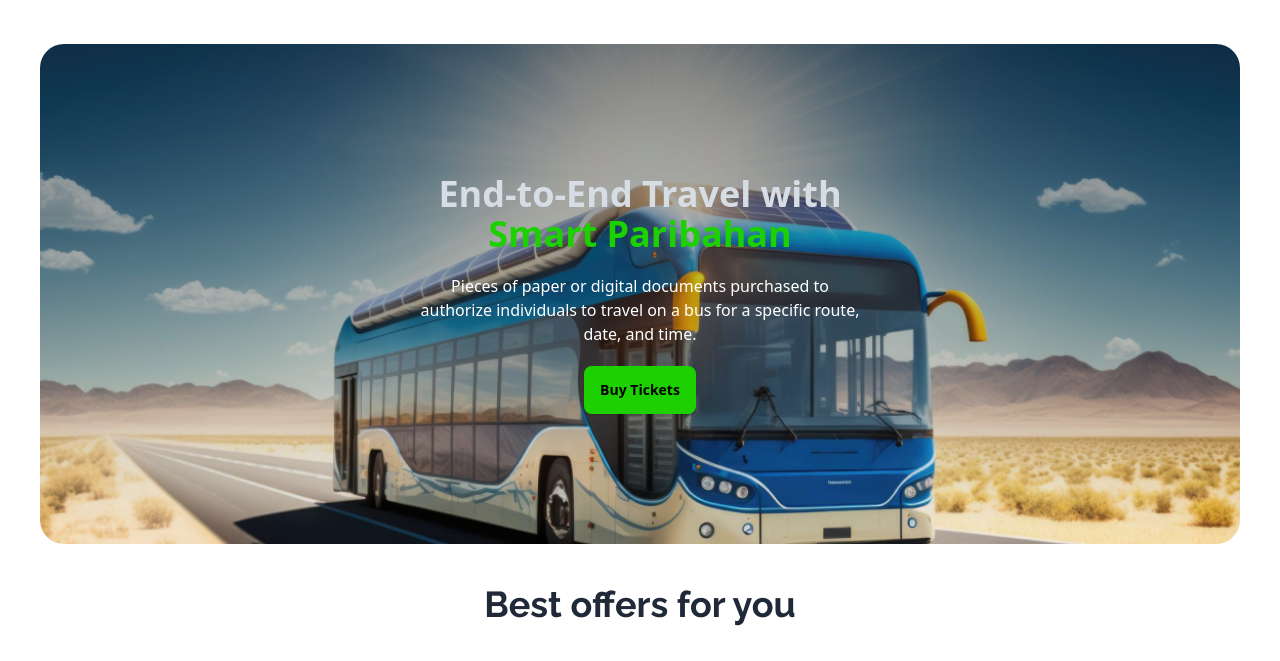
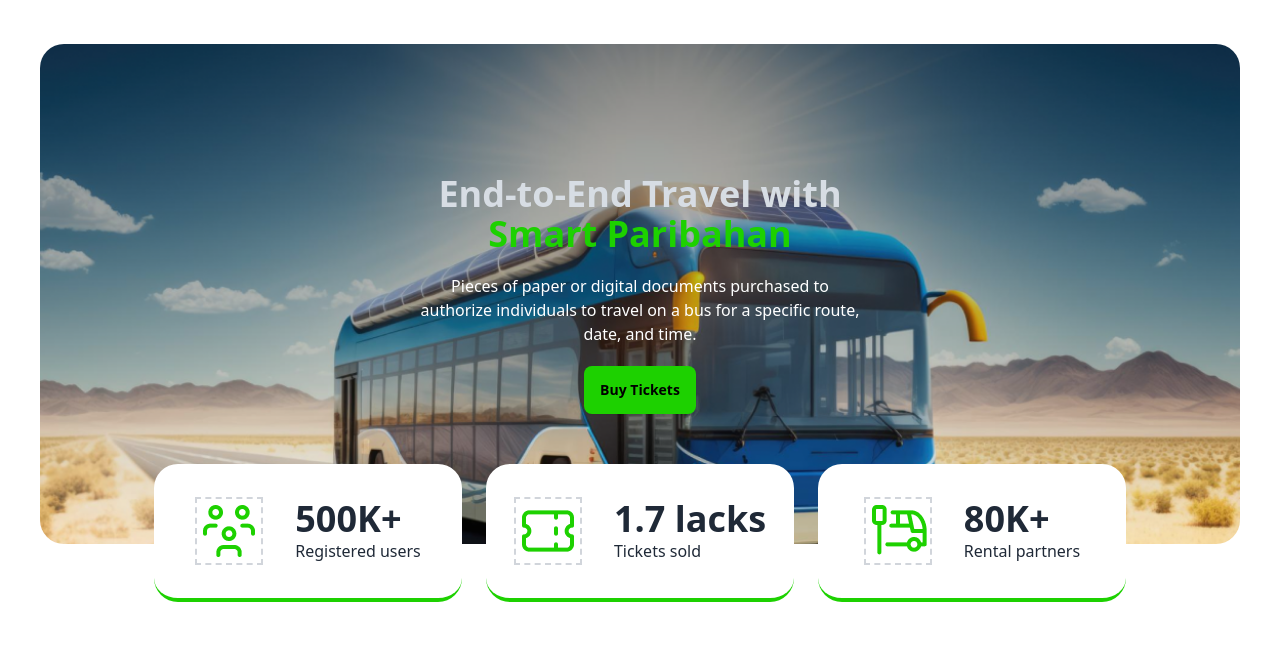
Before and after one commit to Naiemjoy1/smart-ticketing, a website: page index.html in a window 1280 px wide. Shown: the part 72-733 px from the top of the page. Drawn offline with nearby package versions, Linux system fonts and the light colour scheme; files that its build step writes are made by us from their sources.

Commit message:
some updated

```diff
--- a/index.html
+++ b/index.html
@@ -61,7 +61,7 @@
         <div class="hero h-[500px] w-full mx-auto rounded-3xl" style="background-image: url(./images/banner.png);">
             <div class="hero-content text-center text-neutral-content">
                 <div class="max-w-md">
-                    <h1 class="mb-5 text-4xl font-bold">End-to-End Travel with <br> <span class="text-[#1DD100]">Smart
+                    <h1 class="mb-5 text-4xl font-extrabold">End-to-End Travel with <br> <span class="text-[#1DD100]">Smart
                             Paribahan</span></h1>
                     <p class="mb-5 text-white">Pieces of paper or digital documents purchased to authorize individuals
                         to
@@ -70,6 +70,35 @@
                             Tickets</button></a>
                 </div>
             </div>
+        </div>
+        <div class="flex justify-center gap-6 -translate-y-20">
+          <div class="flex justify-center items-center rounded-3xl border-b-4 border-green w-[308px] h-[138px] bg-white">
+              <div class="border-dashed border-2 border-gray-300">
+                  <img src="images/people.png" alt="">
+              </div>
+              <div class="ms-8">
+                  <p class="font-bold text-4xl">500K+</p>
+                  <p>Registered users</p>
+              </div>
+          </div>
+          <div class="flex justify-center items-center rounded-3xl border-b-4 border-green w-[308px] h-[138px] bg-white">
+              <div class="border-dashed border-2 border-gray-300">
+                  <img src="images/ticket-cupon.png" alt="">
+              </div>
+              <div class="ms-8">
+                  <p class="font-bold text-4xl">1.7 lacks</p>
+                  <p>Tickets sold</p>
+              </div>
+          </div>
+          <div class="flex justify-center items-center rounded-3xl border-b-4 border-green w-[308px] h-[138px] bg-white">
+              <div class="border-dashed border-2 border-gray-300">
+                  <img src="images/stoppage.png" alt="">
+              </div>
+              <div class="ms-8">
+                  <p class="font-bold text-4xl">80K+</p>
+                  <p>Rental partners</p>
+              </div>
+          </div>
         </div>
     </section>
 
@@ -406,7 +435,7 @@
             </div>
         </div>
     </section>
-    <section class="mt-20 bg-[#030712] text-white px-32 py-32">
+    <footer class="mt-20 bg-[#030712] text-white px-32 py-32">
       <div class="flex justify-between items-center">
         <div>
           <h1 class="font-extrabold text-4xl font-raleway">Smart-Ticket</h1>
@@ -435,7 +464,7 @@
         <p>Privacy policy</p>
       </div>
     </div>
-    </section>
+    </footer>
     <script src="js/app.js"></script>
 </body>
 
```
